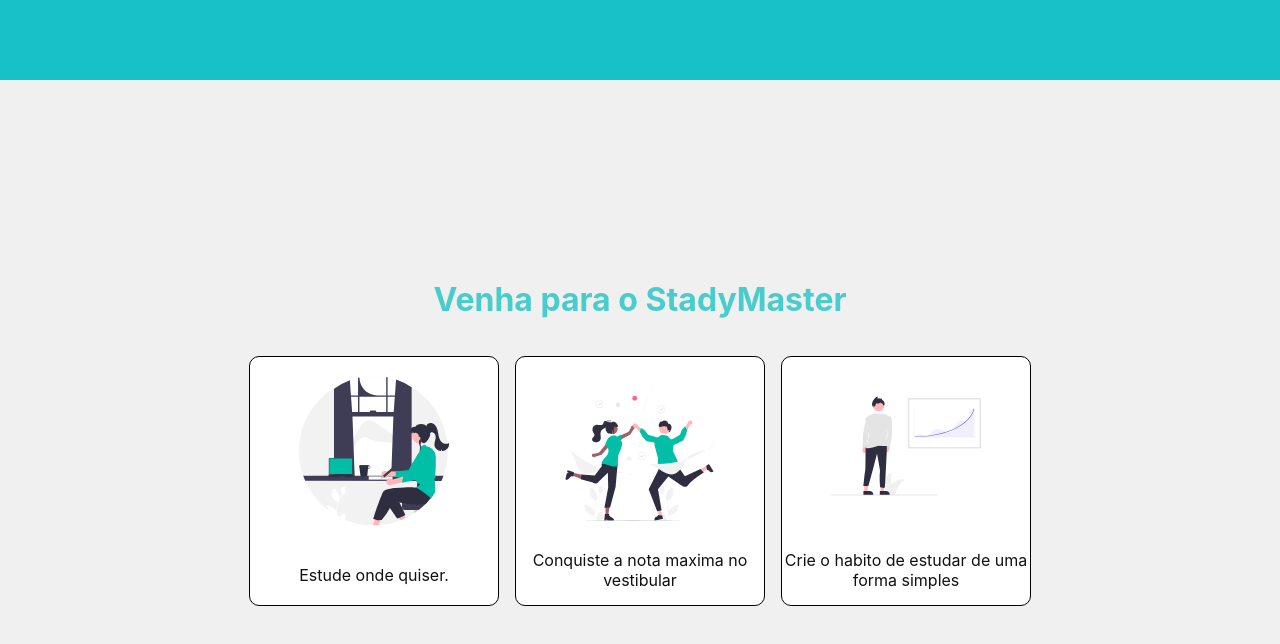
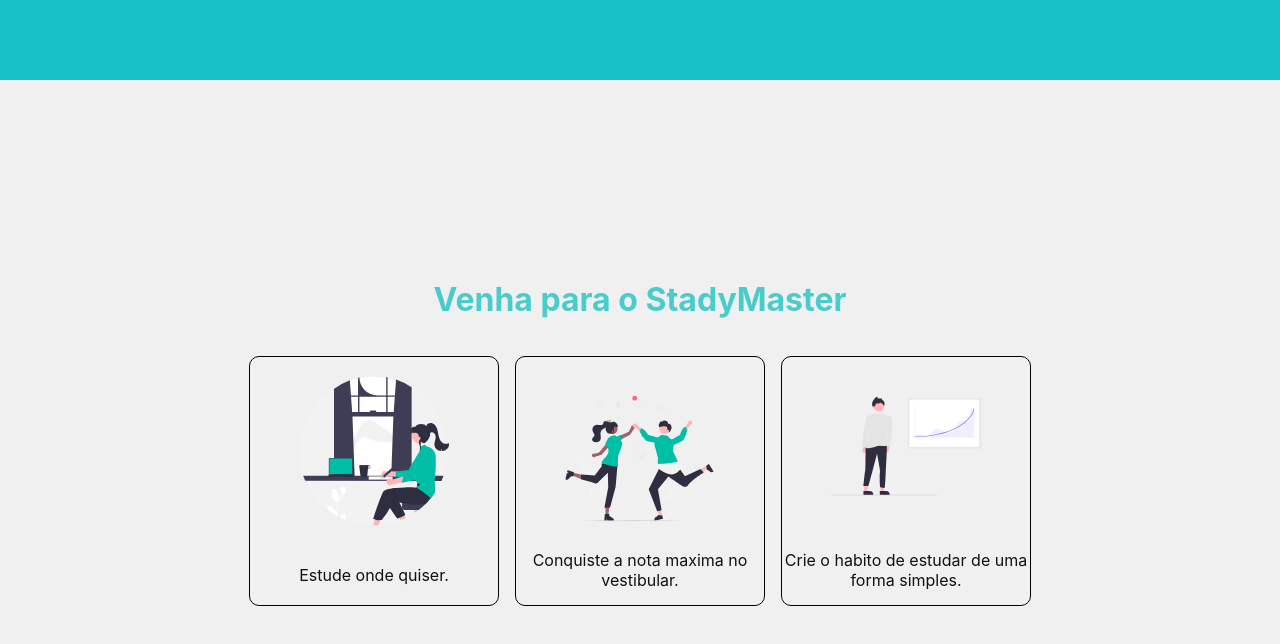
Before and after one commit to RichardRodriguesGomesDeJesus/Lotudy, a Next.js app: page / in a window 1280 px wide. Shown: the top 644 px of the page. Built offline with nearby package versions, Linux system fonts and the light colour scheme.

Commit message:
update cards.tsx

```diff
--- a/components/cards.tsx
+++ b/components/cards.tsx
@@ -1,6 +1,5 @@
 import styled from 'styled-components';
 import { colors } from './sharedstyles';
-import { link } from 'fs';
 const FlexContainer = styled.div`
   display: flex;
   align-items: center;
@@ -11,7 +10,6 @@
   margin: 1rem;
 
   @media (max-width: 768px) {
-    flex-flow: column;
     height: auto;
   }
 `;
@@ -21,7 +19,7 @@
   flex-wrap: wrap;
   justify-content: center;
   align-items: center;
-  background: #fff;
+  background: ${colors.white};
   text-align: center;
   padding: 0;
   color: inherit;
@@ -31,14 +29,15 @@
   transition: color 0.15s ease, border-color 0.15s ease;
 
   p{
+    font-weight: 400;
     margin: 0;
   }
   &:hover,
   :focus,
   :active {
     cursor: pointer;
-    color: ${colors.principal};
-    border-color: ${colors.segundaria};
+    color: ${colors.principalColor};
+    border-color: ${colors.titleColor};
   }
   @media screen and (min-width: 0 ){
     height:150px;
@@ -47,6 +46,9 @@
       height: 75px;
       width:  75px ;
     }
+    p{
+      font-size: .85rem;
+    }
   };
   @media screen and (min-width: 768px ){
     height:200px;
@@ -54,6 +56,9 @@
     img{
       height: 100px;
       width: 100px ;
+    }
+    p{
+      font-size: 1rem;
     }
   };
   @media screen and (min-width: 1024px) {
@@ -74,11 +79,11 @@
     },
     {
       img: 'cards/winners.svg',
-      text: 'Conquiste a nota maxima no vestibular ',
+      text: 'Conquiste a nota maxima no vestibular. ',
     },
     {
       img: 'cards/growth.svg',
-      text: 'Crie o habito de estudar de uma forma simples' ,
+      text: 'Crie o habito de estudar de uma forma simples.' ,
     }
   ];
   return (
```
